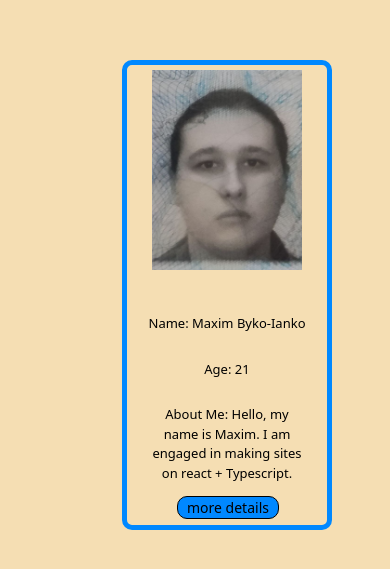
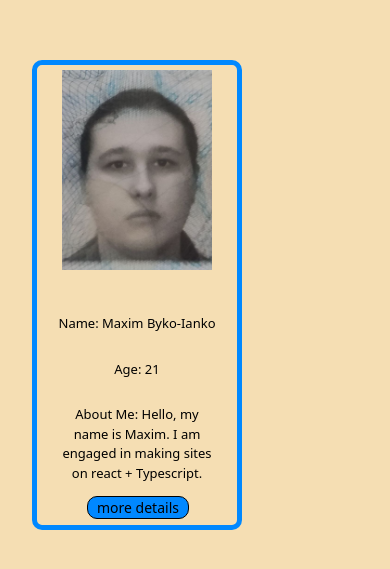
Before and after one commit to Merixion/MyInformation, a React (Vite) app in the folder MyInformations/: page / in a window 390 px wide. Shown: the part 159-728 px from the top of the page. Built offline with nearby package versions, Linux system fonts and the light colour scheme.

Commit message:
version for mobile 2

```diff
--- a/MyInformations/src/components/HomePage/HomePage.module.css
+++ b/MyInformations/src/components/HomePage/HomePage.module.css
@@ -27,7 +27,7 @@
   height: 100vh;
   width: 100vw;
   display: flex;
-  justify-content: center;
+  justify-content: start;
   align-items: center;
 }
 
@@ -64,7 +64,6 @@
     height: 100vh;
     width: 100vw;
     display: flex;
-    justify-content: center;
-    align-items: center;
+
   }
 }
```
Also changed, not shown: 1 other file (tests, documents, lock files or other folders).
